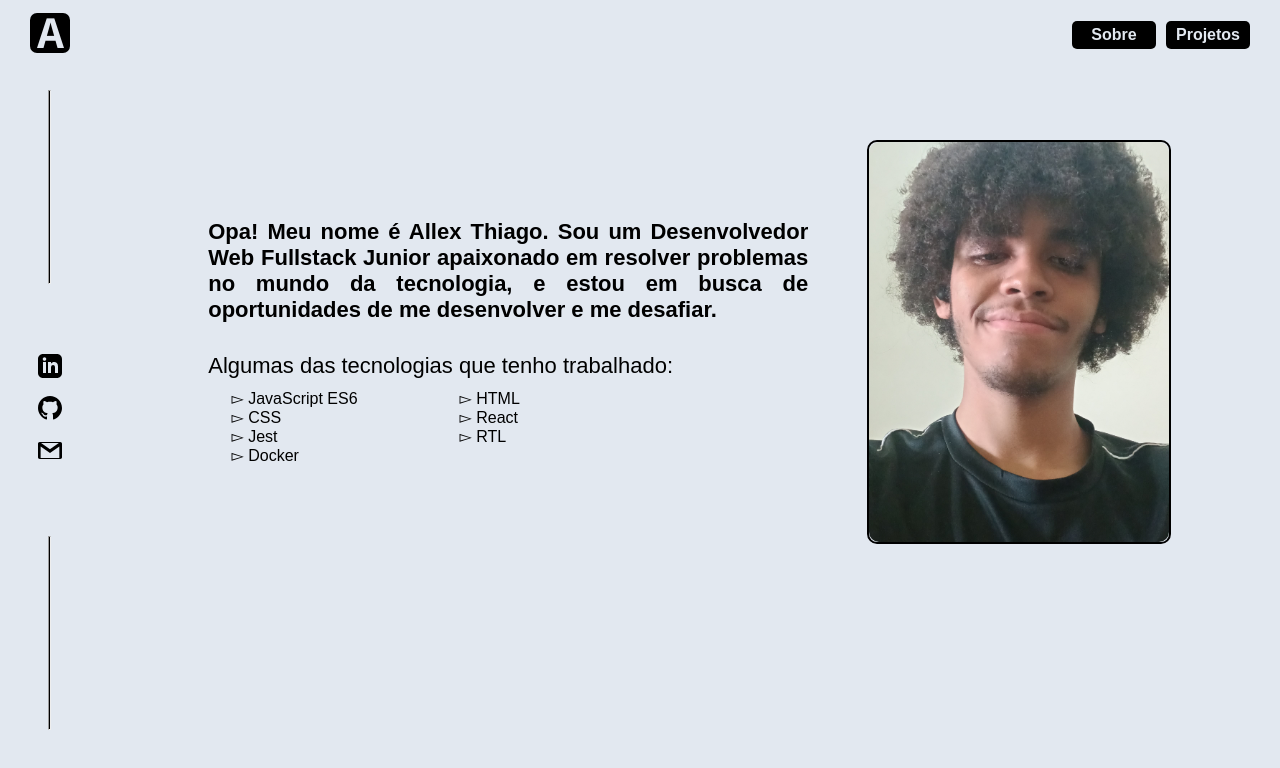
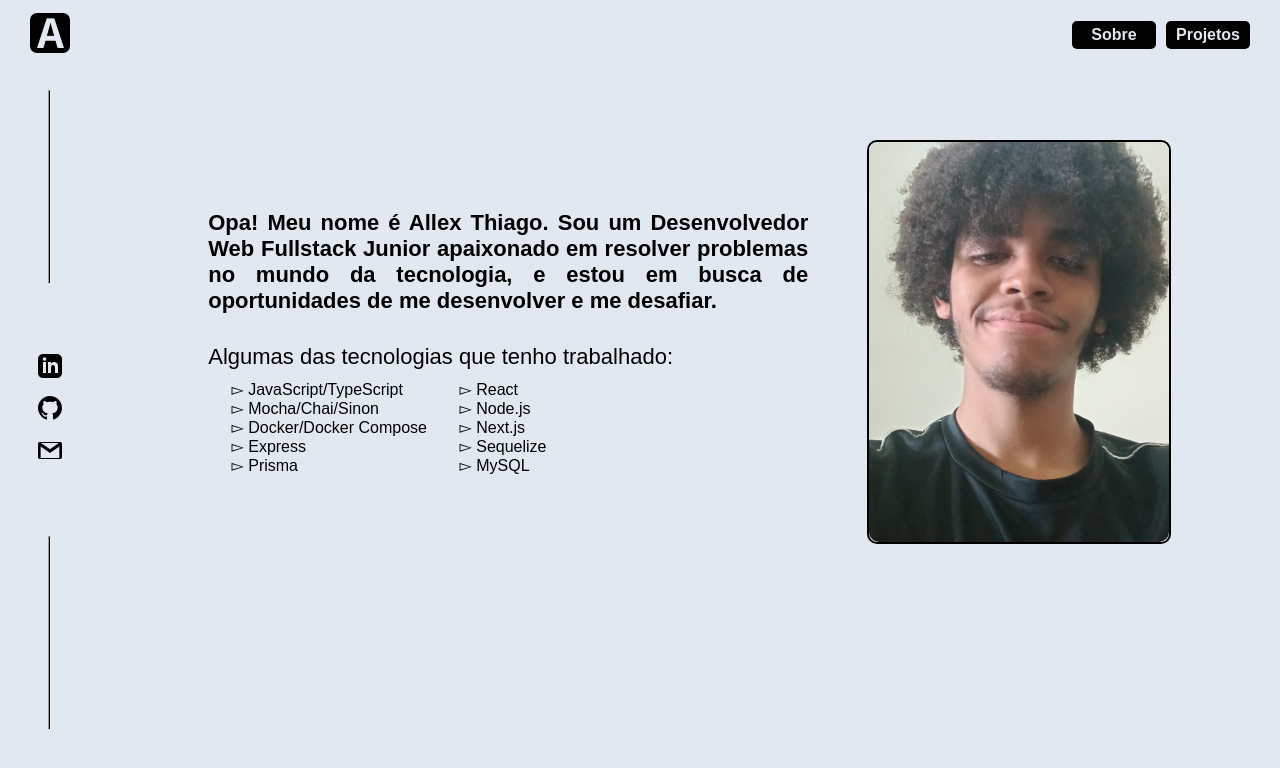
Before and after one commit to AllexThiagoSR/personal-site, a Next.js app: page / in a window 1280 px wide. Shown: the top 768 px of the page. Built offline with nearby package versions, Linux system fonts and the light colour scheme.

Commit message:
feat: Add some more skills in the skills list

```diff
--- a/src/components/home/SkillsList.js
+++ b/src/components/home/SkillsList.js
@@ -1,7 +1,18 @@
 import React from 'react';
 
 function SkillsList() {
-  const skills = ['JavaScript ES6', 'HTML', 'CSS', 'React', 'Jest', 'RTL', 'Docker'];
+  const skills = [
+    'JavaScript/TypeScript',
+    'React',
+    'Mocha/Chai/Sinon',
+    'Node.js',
+    'Docker/Docker Compose',
+    'Next.js',
+    'Express',
+    'Sequelize',
+    'Prisma',
+    'MySQL'
+  ];
   return (
     <div className="skills-wrapper">
       <p>Algumas das tecnologias que tenho trabalhado:</p>
```
